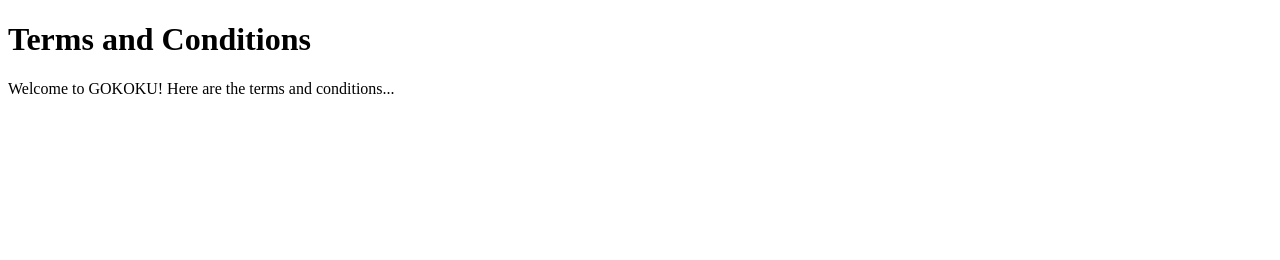
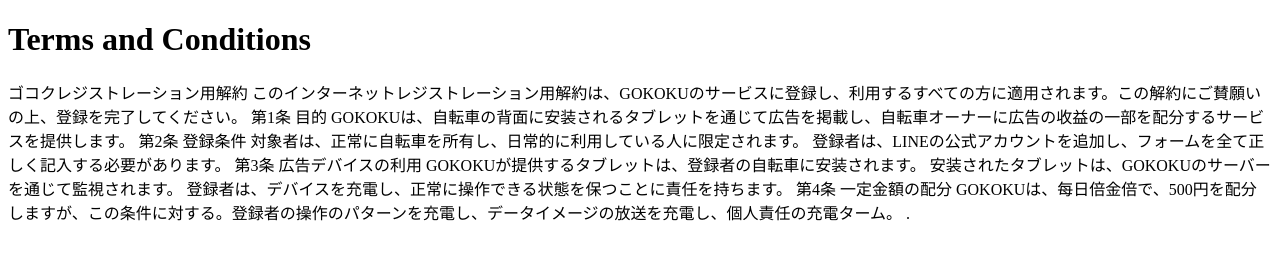
Before and after one commit to yukkks/GOKOKU_terms-and-conditions, a plain HTML site: page index.html in a window 1280 px wide. Drawn offline with Linux system fonts and the light colour scheme.

Commit message:
Update index.html

```diff
--- a/index.html
+++ b/index.html
@@ -7,7 +7,33 @@
 </head>
 <body>
     <h1>Terms and Conditions</h1>
-    <p>Welcome to GOKOKU! Here are the terms and conditions...</p>
+    <p>ゴコクレジストレーション用解約
+
+このインターネットレジストレーション用解約は、GOKOKUのサービスに登録し、利用するすべての方に適用されます。この解約にご賛願いの上、登録を完了してください。
+
+第1条 目的
+
+GOKOKUは、自転車の背面に安装されるタブレットを通じて広告を掲載し、自転車オーナーに広告の收益の一部を配分するサービスを提供します。
+
+第2条 登録条件
+
+対象者は、正常に自転車を所有し、日常的に利用している人に限定されます。
+
+登録者は、LINEの公式アカウントを追加し、フォームを全て正しく記入する必要があります。
+
+第3条 広告デバイスの利用
+
+GOKOKUが提供するタブレットは、登録者の自転車に安装されます。
+
+安装されたタブレットは、GOKOKUのサーバーを通じて監視されます。
+
+登録者は、デバイスを充電し、正常に操作できる状態を保つことに責任を持ちます。
+
+第4条 一定金額の配分
+
+GOKOKUは、每日倍金倍で、500円を配分しますが、この条件に対する。登録者の操作のパターンを充電し、データイメージの放送を充電し、個人責任の充電ターム。
+
+.</p>
     <!-- Add your terms and conditions content here --
     ゴコクレジストレーション用解約
 
```
